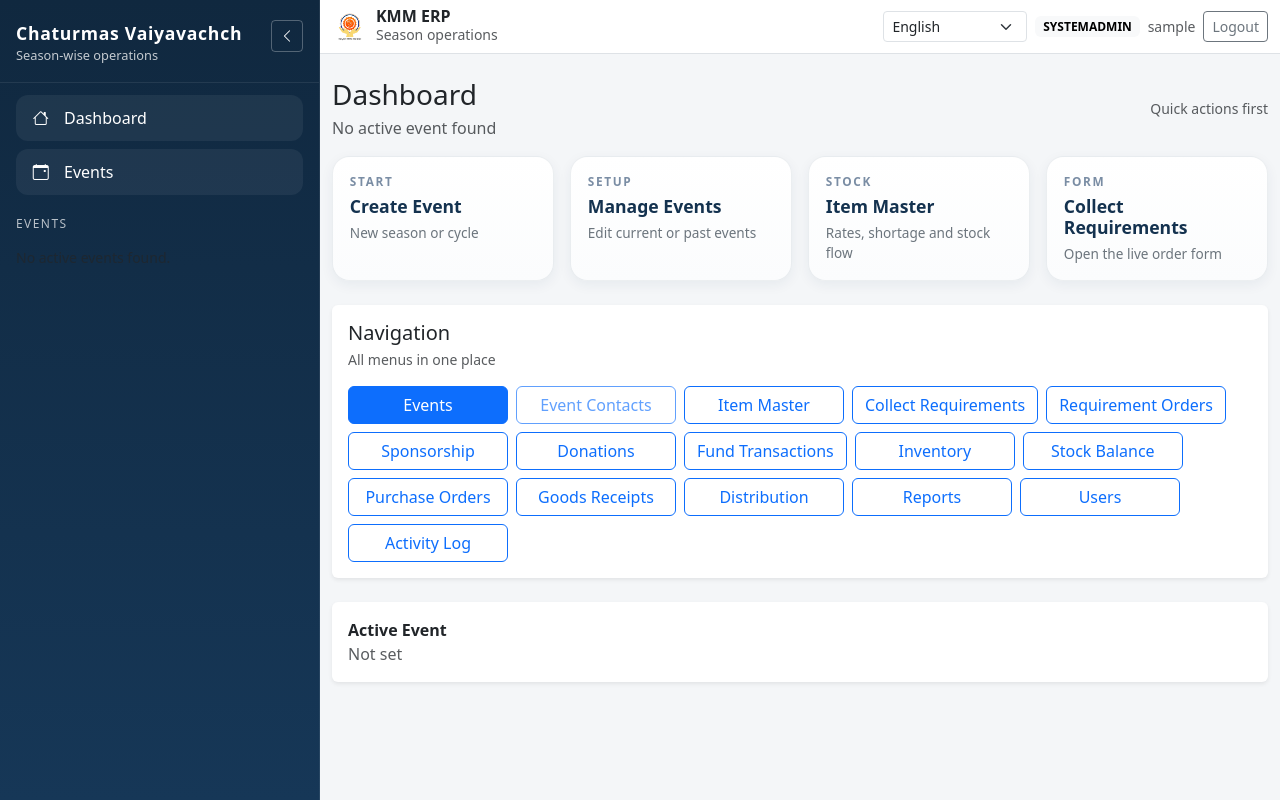
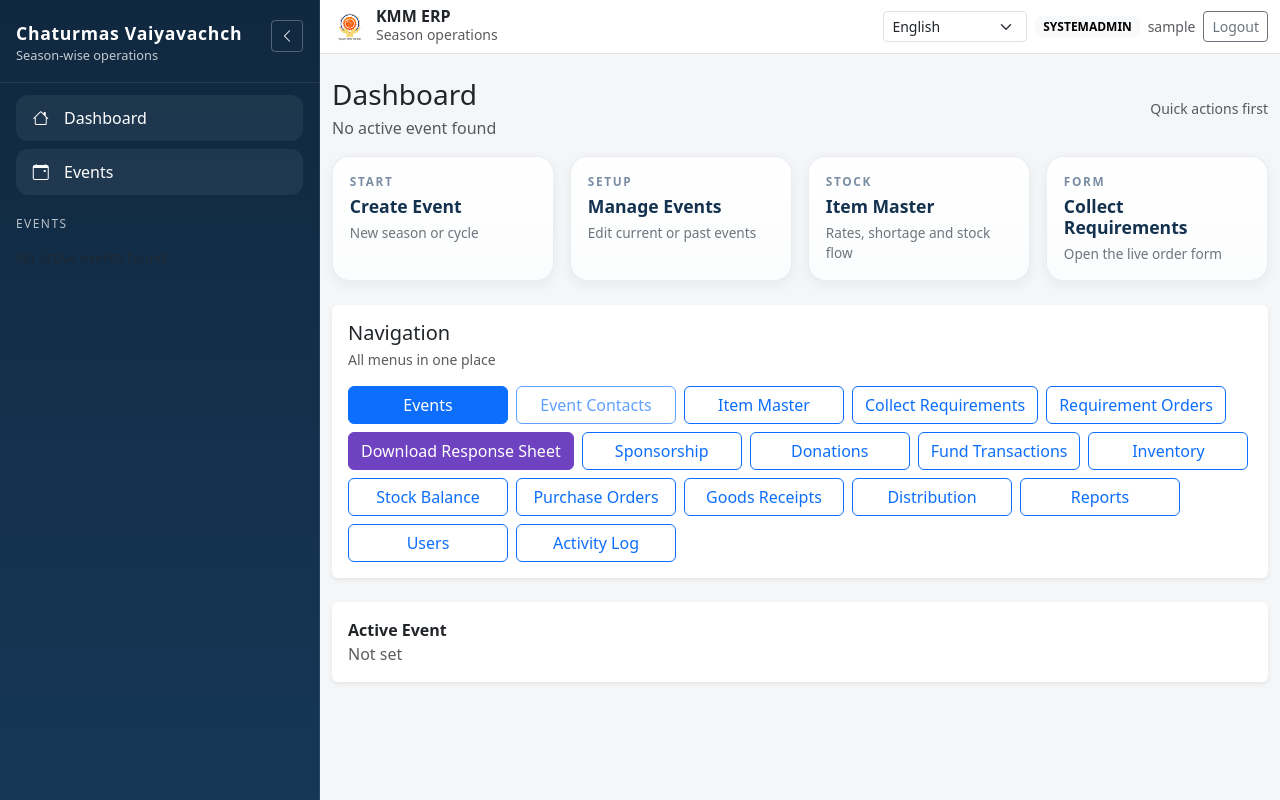
Before and after one commit to erhardik/kmm_vaiyavach, a Django app: page /dashboard/home/ in a window 1280 px wide. Run offline with Django 5.2, Linux system fonts and the light colour scheme; the visitor is signed in with stand-in values (Sample User, id 1); data that the repository does not hold is empty.

Commit message:
feat: add purple Download Response Sheet button to dashboard

```diff
--- a/apps/dashboard/templates/dashboard/home.html
+++ b/apps/dashboard/templates/dashboard/home.html
@@ -66,6 +66,7 @@
       <a class="btn btn-outline-primary" href="{% url 'dashboard:item_control_center' %}">Item Master</a>
       <a class="btn btn-outline-primary" href="{% url 'requirements:collect' %}">Collect Requirements</a>
       <a class="btn btn-outline-primary" href="{% url 'requirements:header-list' %}">Requirement Orders</a>
+      <a class="btn" style="background:#6f42c1;border-color:#6f42c1;color:#fff;" href="{% url 'requirements:header-export' %}">Download Response Sheet</a>
       <a class="btn btn-outline-primary" href="{% url 'sponsorship:commitment-list' %}">Sponsorship</a>
       <a class="btn btn-outline-primary" href="{% url 'funds:donation-list' %}">Donations</a>
       <a class="btn btn-outline-primary" href="{% url 'funds:transaction-list' %}">Fund Transactions</a>
```
